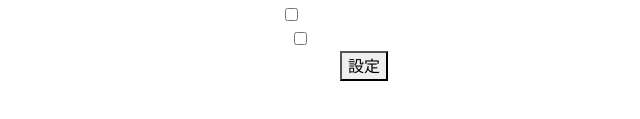
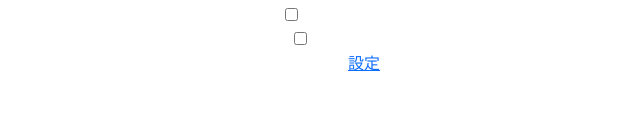
Before and after one commit to ykundesu/SplatoonSokuhouPusher, a plain HTML site: page index.html in a window 1280 px wide. Shown: the part 255-374 px from the top of the page, without its empty margins (288-928 px from the left). Drawn offline with nearby package versions, Linux system fonts and the light colour scheme.

Commit message:
Update index.html

```diff
--- a/index.html
+++ b/index.html
@@ -11,6 +11,7 @@ font-family: 'M PLUS Rounded 1c', sans-serif;
 <meta charset="utf-8">
 <title>プッシュ通知登録|スプラトゥーン超速報</title>
 <script>async function setting(){
+    document.write("設定中...")
 await Notification.requestPermission();
 navigator.serviceWorker.register('./service-worker.js')
 var applicationServerKey = 'BC8ygaVnDFVOM8akuGRXNQhfMAbgUjExGHtx1A7bClqex95gHNQtIv70ULZoZhI2WvjBovXYrouCGJ70jZczpUo'
@@ -51,7 +52,7 @@ title: '通知テスト',
 <input type="checkbox" class="checks" id="SplatoonQuiz"><label for="SplatoonQuiz">スプラトゥーンクイズ出題</label><br>
 <input type="checkbox" class="checks" id="GesoUpdateDefault"><label for="GesoUpdateDefault">ゲソタウン通常更新</label><br>
 <input type="checkbox" class="checks" id="ChangeSchedule"><label for="ChangeSchedule">スケジュール変更</label><br>
-<button onclick="setting();">設定</button>
+<a href = "#" onclick="setting();">設定</a>
 </div></center>
 
 </body>
```
